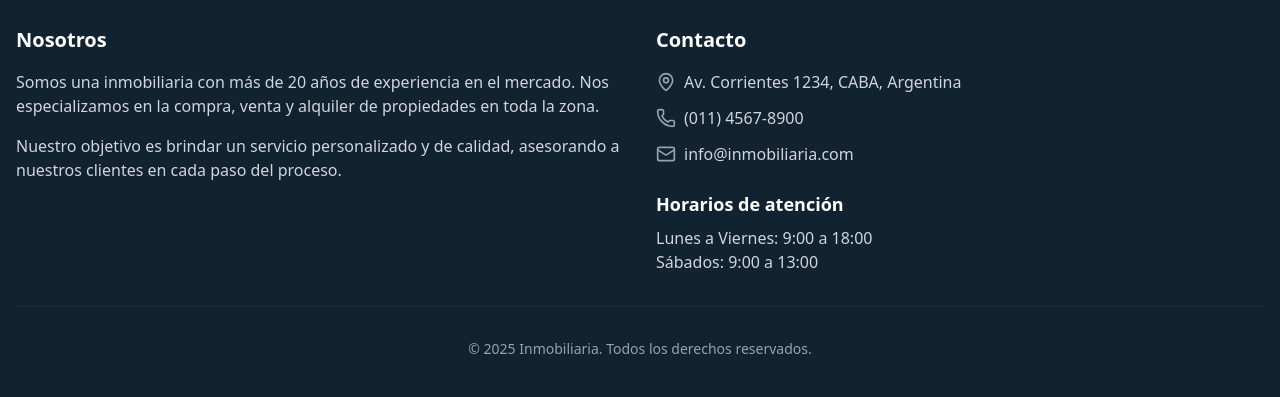
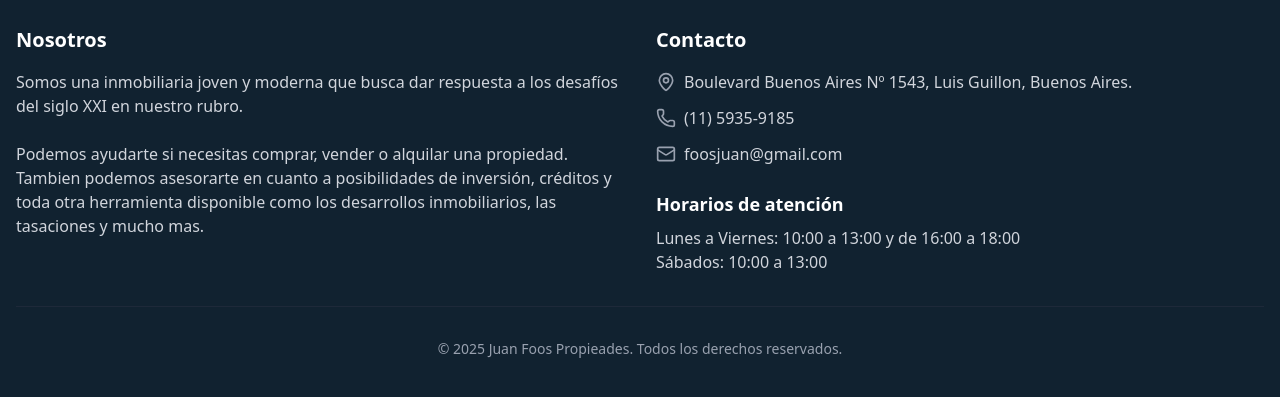
Before and after one commit to lmartinezsch/foos-propiedades, a Next.js app: page / in a window 1280 px wide. Shown: the part 1437-1834 px from the top of the page. Built offline with nearby package versions, Linux system fonts and the light colour scheme.

Commit message:
change texts

```diff
--- a/components/footer.tsx
+++ b/components/footer.tsx
@@ -9,13 +9,14 @@ export default function Footer() {
           <div>
             <h3 className="text-xl font-bold mb-4">Nosotros</h3>
             <p className="text-gray-300 mb-4">
-              Somos una inmobiliaria con más de 20 años de experiencia en el
-              mercado. Nos especializamos en la compra, venta y alquiler de
-              propiedades en toda la zona.
-            </p>
-            <p className="text-gray-300">
-              Nuestro objetivo es brindar un servicio personalizado y de
-              calidad, asesorando a nuestros clientes en cada paso del proceso.
+              Somos una inmobiliaria joven y moderna que busca dar respuesta a
+              los desafíos del siglo XXI en nuestro rubro. <br />
+              <br />
+              Podemos ayudarte si necesitas comprar, vender o alquilar una
+              propiedad. <br />
+              Tambien podemos asesorarte en cuanto a posibilidades de inversión,
+              créditos y toda otra herramienta disponible como los desarrollos
+              inmobiliarios, las tasaciones y mucho mas.
             </p>
           </div>
 
@@ -25,20 +26,20 @@ export default function Footer() {
               <li className="flex items-start">
                 <MapPin className="h-5 w-5 mr-2 mt-0.5 text-gray-400" />
                 <span className="text-gray-300">
-                  Av. Corrientes 1234, CABA, Argentina
+                  Boulevard Buenos Aires Nº 1543, Luis Guillon, Buenos Aires.
                 </span>
               </li>
               <li className="flex items-center">
                 <Phone className="h-5 w-5 mr-2 text-gray-400" />
-                <span className="text-gray-300">(011) 4567-8900</span>
+                <span className="text-gray-300">(11) 5935-9185</span>
               </li>
               <li className="flex items-center">
                 <Mail className="h-5 w-5 mr-2 text-gray-400" />
                 <Link
-                  href="mailto:info@inmobiliaria.com"
+                  href="mailto:foosjuan@gmail.com"
                   className="text-gray-300 hover:text-white"
                 >
-                  info@inmobiliaria.com
+                  foosjuan@gmail.com
                 </Link>
               </li>
             </ul>
@@ -47,16 +48,18 @@ export default function Footer() {
               <h4 className="text-lg font-semibold mb-2">
                 Horarios de atención
               </h4>
-              <p className="text-gray-300">Lunes a Viernes: 9:00 a 18:00</p>
-              <p className="text-gray-300">Sábados: 9:00 a 13:00</p>
+              <p className="text-gray-300">
+                Lunes a Viernes: 10:00 a 13:00 y de 16:00 a 18:00
+              </p>
+              <p className="text-gray-300">Sábados: 10:00 a 13:00</p>
             </div>
           </div>
         </div>
 
         <div className="border-t border-gray-800 mt-8 pt-8 text-center text-gray-400 text-sm">
           <p>
-            © {new Date().getFullYear()} Inmobiliaria. Todos los derechos
-            reservados.
+            © {new Date().getFullYear()} Juan Foos Propieades. Todos los
+            derechos reservados.
           </p>
         </div>
       </div>
```
